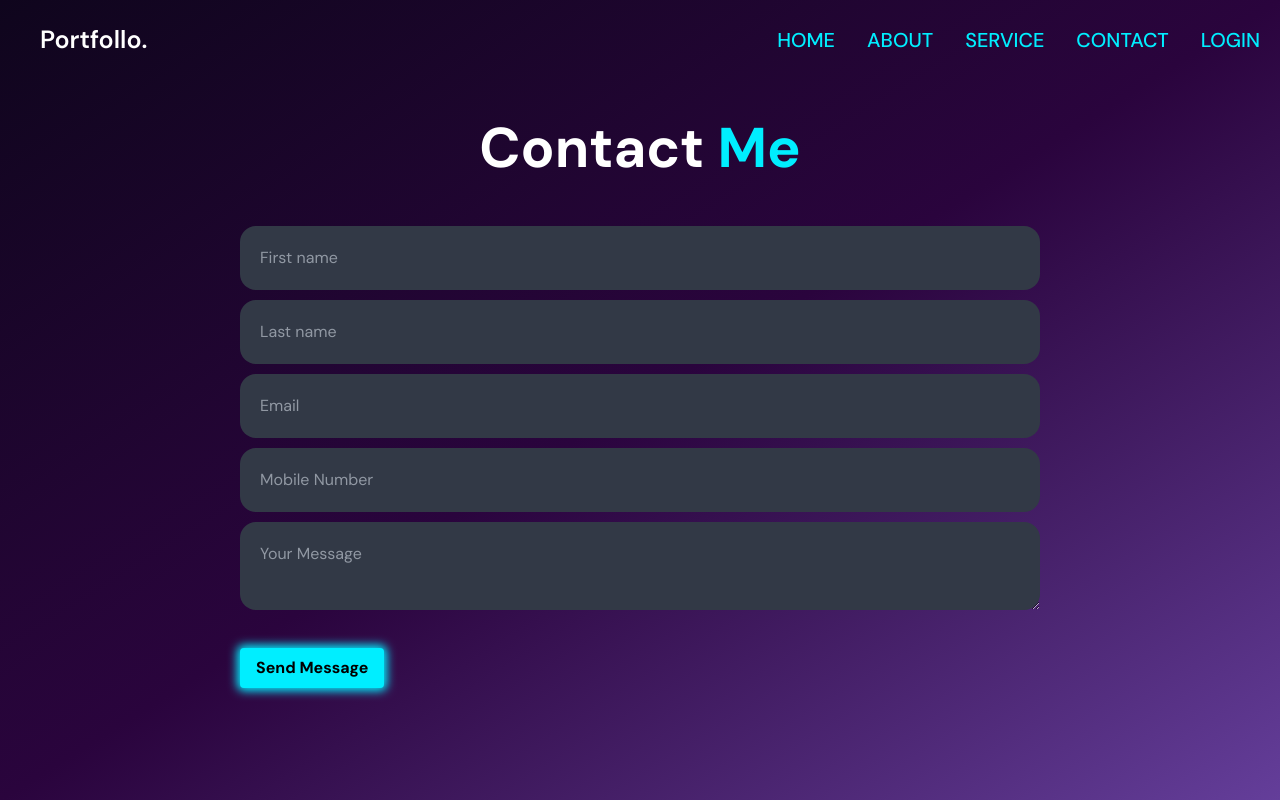
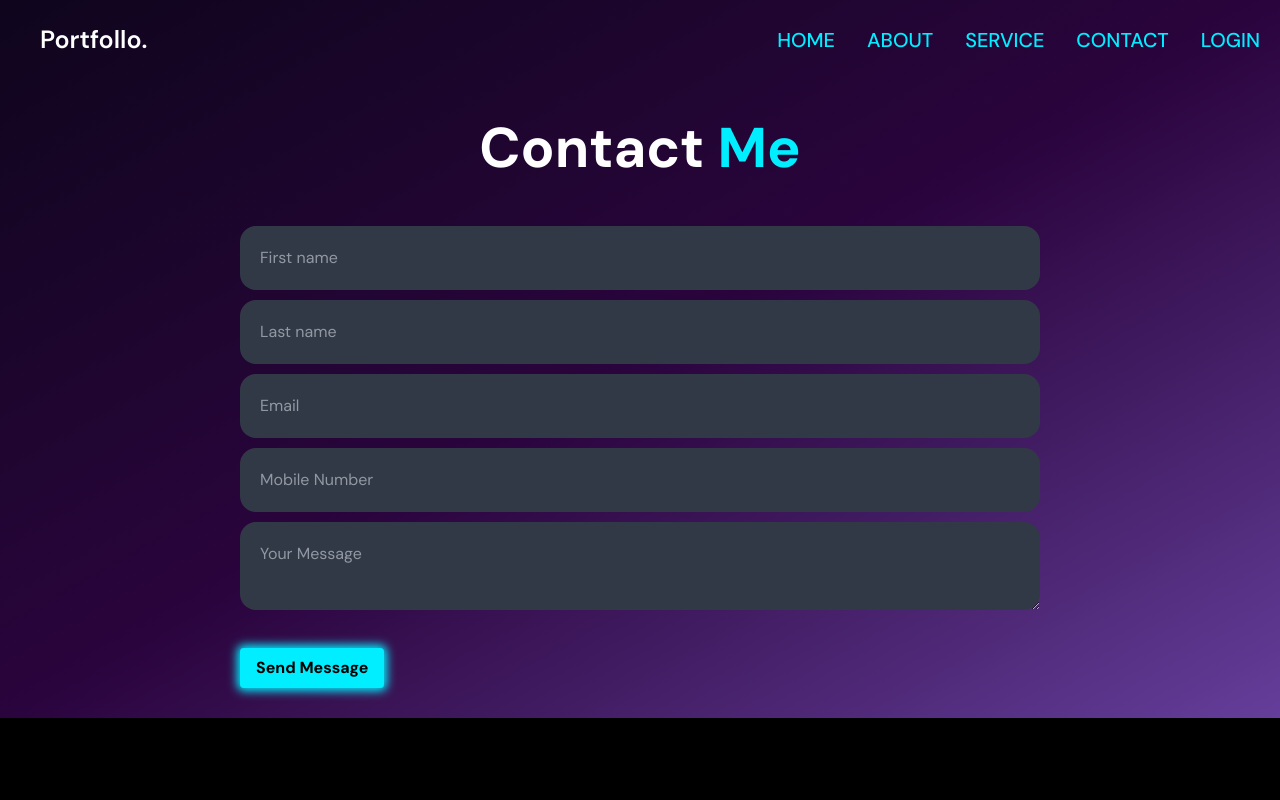
Before and after one commit to codewithfitse/Portfollo, a React (Vite) app in the folder React-app/: page /Contact in a window 1280 px wide. Built offline with nearby package versions, Linux system fonts and the light colour scheme.

Commit message:
CHANGE ON CONATCT ADN CSS

```diff
--- a/React-app/src/page/Contact.jsx
+++ b/React-app/src/page/Contact.jsx
@@ -46,9 +46,9 @@ export const Contact = () => {
   }
 
   return (
-    <section className="w-full h-screen background">
+    <section className="w-full h-auto overflow-hidden background">
       <Header />
-      <div className="flex flex-col items-center">
+      <div className="w-full h-full flex flex-col items-center">
         <h1 className="my-[30px] text-[56px] font-bold">
           Contact <span className="text-[#0ef]">Me</span>
         </h1>
```
